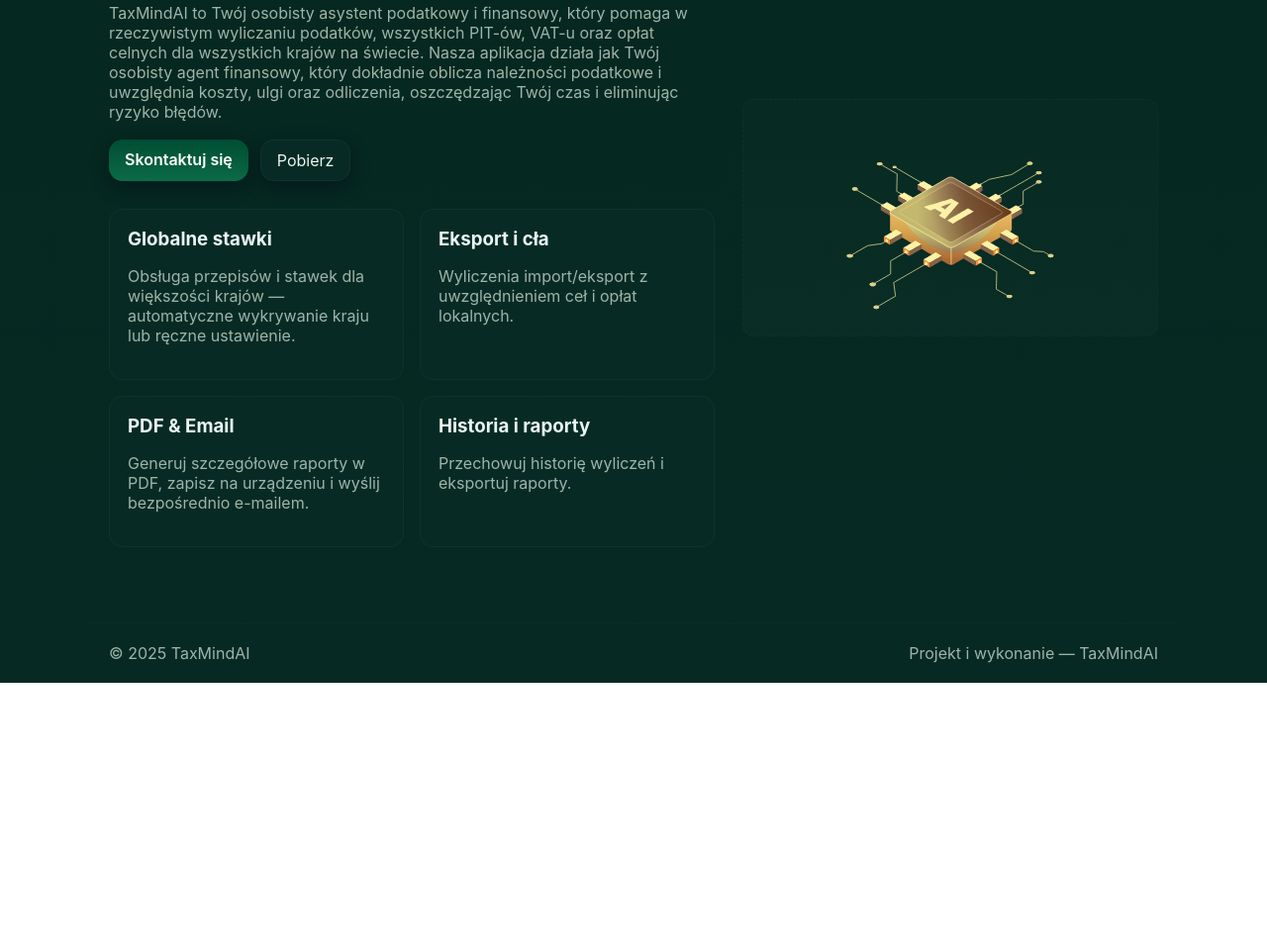
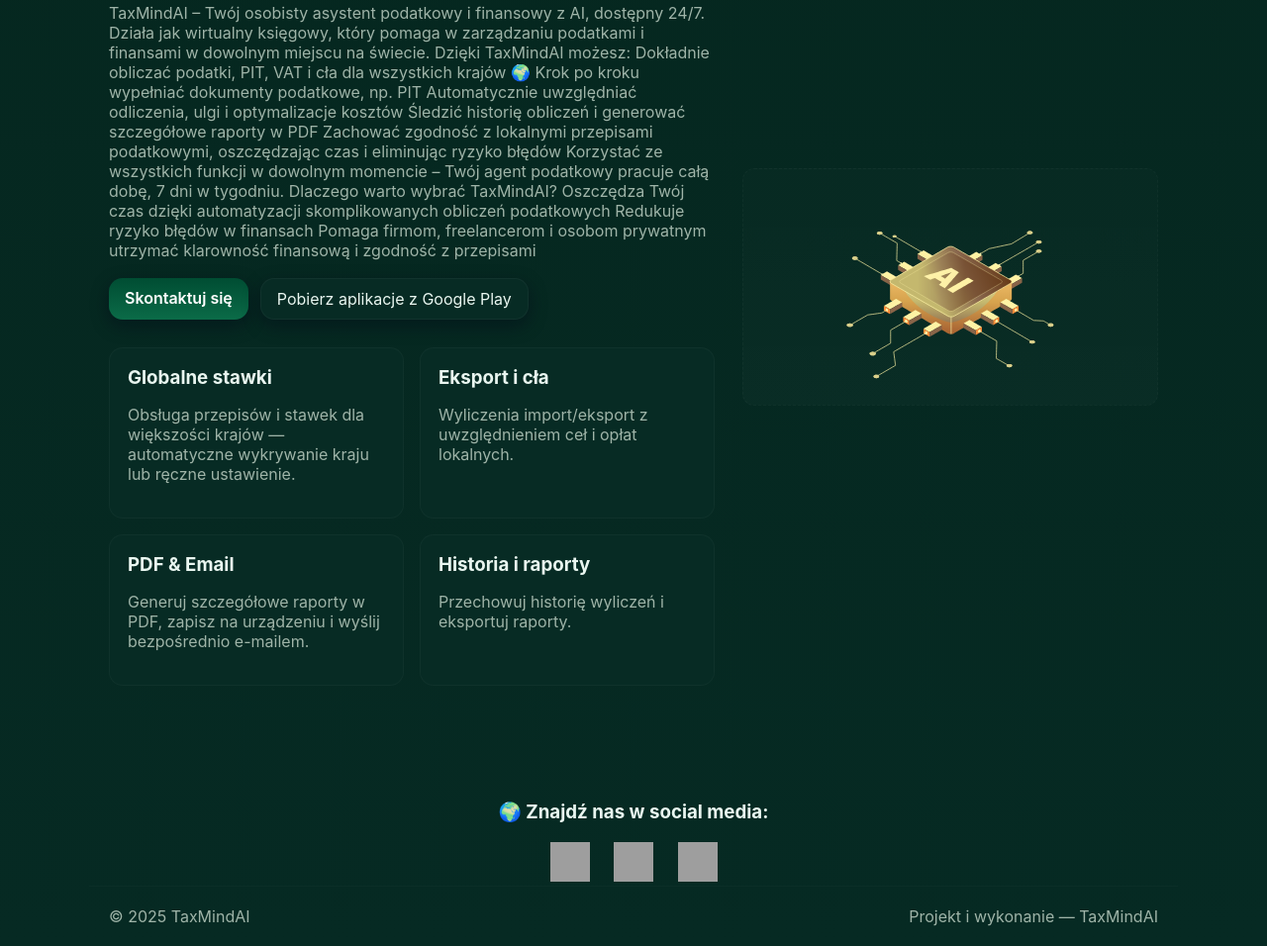
Before and after one commit to TaxMindAi/TaxMindAi, a plain HTML site: page index.html in a window 1280 px wide. Shown: the part 254-1210 px from the top of the page at 99% size. Before the commit the page ends 944 px from the top, so only its background shows below. Drawn offline with nearby package versions, Linux system fonts and the light colour scheme; grey boxes are pictures that could not be loaded.

Commit message:
Update index.html

```diff
--- a/index.html
+++ b/index.html
@@ -84,10 +84,32 @@
     <section class="hero">
       <div class="hero-left">
         <h2>TaxMindAI — dokładne wyliczenia podatkowe i finansowe</h2>
-        <p class="lead">TaxMindAI to Twój osobisty asystent podatkowy i finansowy, który pomaga w rzeczywistym wyliczaniu podatków, wszystkich PIT-ów, VAT-u oraz opłat celnych dla wszystkich krajów na świecie. Nasza aplikacja działa jak Twój osobisty agent finansowy, który dokładnie oblicza należności podatkowe i uwzględnia koszty, ulgi oraz odliczenia, oszczędzając Twój czas i eliminując ryzyko błędów.</p>
+        <p class="lead">TaxMindAI – Twój osobisty asystent podatkowy i finansowy z AI, dostępny 24/7. Działa jak wirtualny księgowy, który pomaga w zarządzaniu podatkami i finansami w dowolnym miejscu na świecie.
+
+Dzięki TaxMindAI możesz:
+
+Dokładnie obliczać podatki, PIT, VAT i cła dla wszystkich krajów 🌍
+
+Krok po kroku wypełniać dokumenty podatkowe, np. PIT
+
+Automatycznie uwzględniać odliczenia, ulgi i optymalizacje kosztów
+
+Śledzić historię obliczeń i generować szczegółowe raporty w PDF
+
+Zachować zgodność z lokalnymi przepisami podatkowymi, oszczędzając czas i eliminując ryzyko błędów
+
+Korzystać ze wszystkich funkcji w dowolnym momencie – Twój agent podatkowy pracuje całą dobę, 7 dni w tygodniu.
+
+Dlaczego warto wybrać TaxMindAI?
+
+Oszczędza Twój czas dzięki automatyzacji skomplikowanych obliczeń podatkowych
+
+Redukuje ryzyko błędów w finansach
+
+Pomaga firmom, freelancerom i osobom prywatnym utrzymać klarowność finansową i zgodność z przepisami   </p>
         <div class="actions">
           <a href="#" class="btn btn-cta" onclick="openSection('kontakt')">Skontaktuj się</a>
-          <a href="#download" class="btn">Pobierz</a>
+          <a href="#download" class="btn">Pobierz aplikacje z Google Play</a>
         </div>
 
         <div class="cards">
@@ -191,6 +213,22 @@ Przykłady:
     </div>
   </div>
 </div>
+
+<div style="text-align: center; margin-top: 40px;">
+  <h3>🌍 Znajdź nas w social media:</h3>
+  <div style="margin-top: 15px;">
+    <a href="https://www.facebook.com/share/15FzGPsd1Hd/" target="_blank" style="margin: 0 10px; text-decoration: none;">
+      <img src="https://upload.wikimedia.org/wikipedia/commons/1/1b/Facebook_icon.svg" alt="Facebook" width="40" height="40">
+    </a>
+    <a href="https://www.instagram.com/taxmind.ai?igsh=N2luMmNpYnU1Ymxp" target="_blank" style="margin: 0 10px; text-decoration: none;">
+      <img src="https://upload.wikimedia.org/wikipedia/commons/a/a5/Instagram_icon.png" alt="Instagram" width="40" height="40">
+    </a>
+    <a href="https://x.com/TaxMindAi?t=rcQzbCA5kGwngNcdORU78g&s=09" target="_blank" style="margin: 0 10px; text-decoration: none;">
+      <img src="https://upload.wikimedia.org/wikipedia/commons/5/53/X_logo_2023_original.svg" alt="X" width="40" height="40">
+    </a>
+  </div>
+</div>
+
 
 
   <footer class="container">
```
